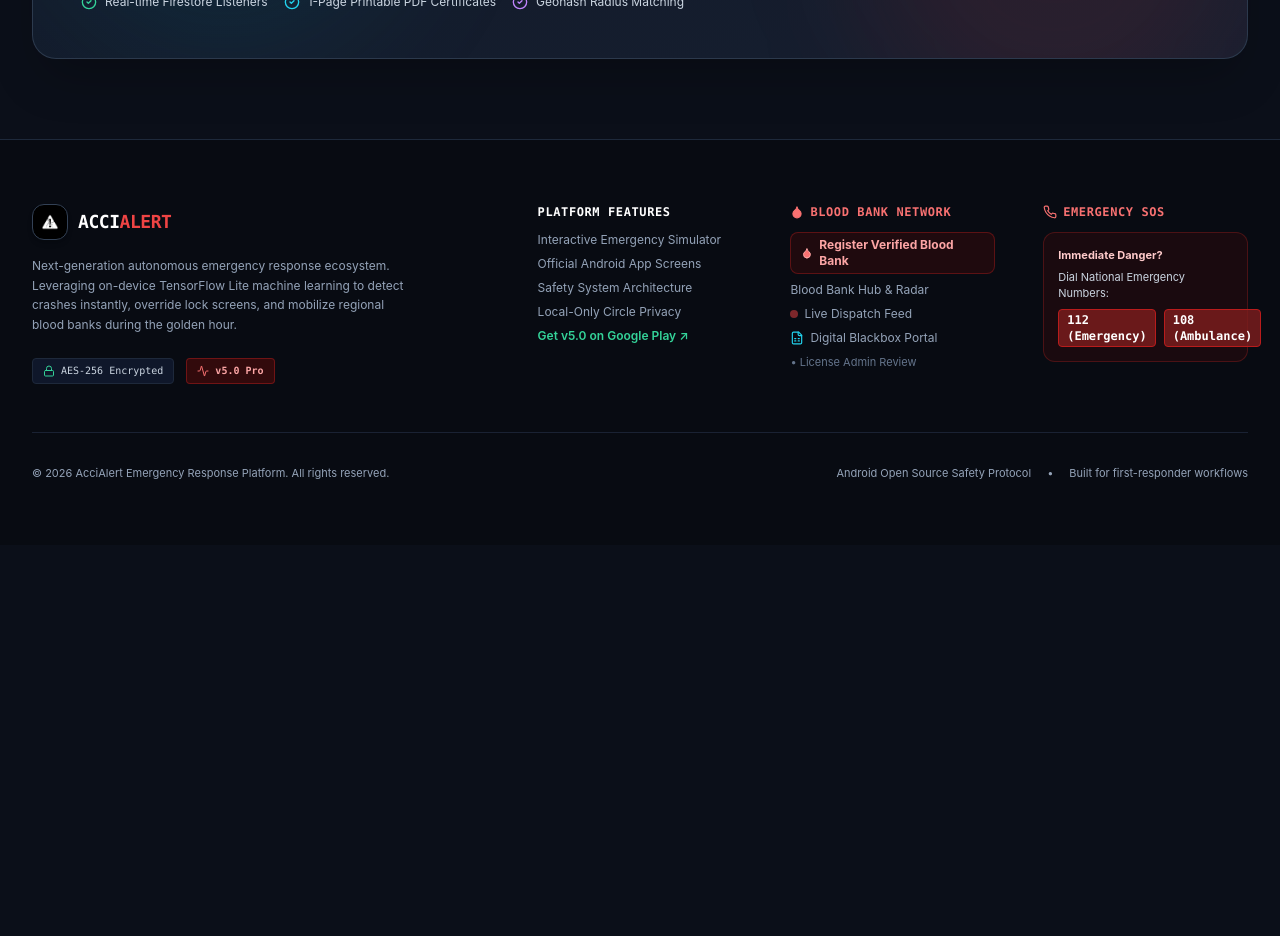
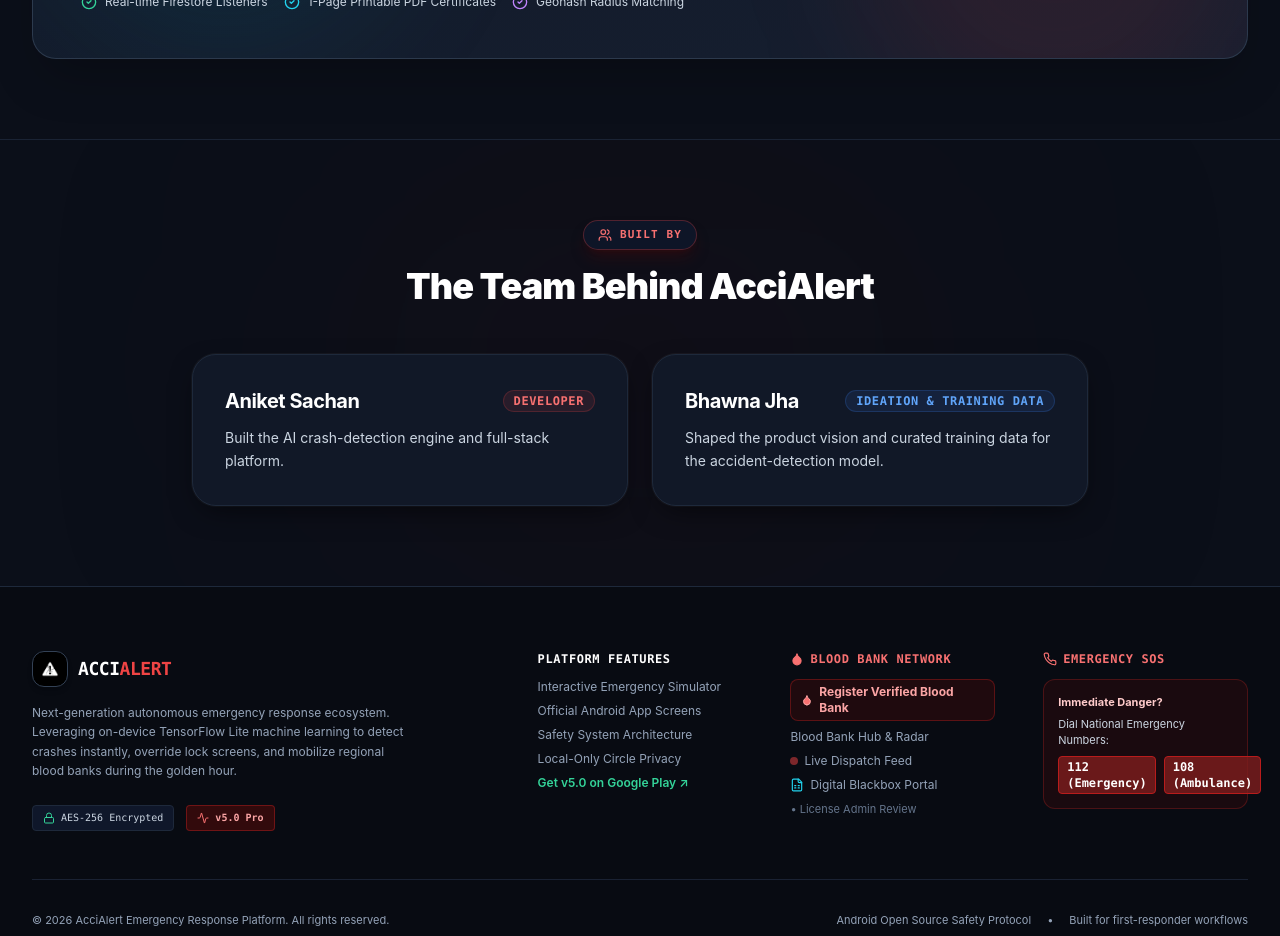
Before and after one commit to aniketsachan989/Accialert_website, a Next.js app: page / in a window 1280 px wide. Shown: the part 7460-8396 px from the top of the page. Before the commit the page ends 8005 px from the top, so only its background shows below. Built offline with nearby package versions, Linux system fonts and the light colour scheme.

Commit message:
feat: add compact and styled Team Behind AcciAlert section on homepage

```diff
--- a/app/page.tsx
+++ b/app/page.tsx
@@ -4,6 +4,7 @@
 import BloodBankFeatureSection from "@/components/BloodBankFeatureSection";
 import ArchitectureGrid from "@/components/ArchitectureGrid";
 import PrivacyReliability from "@/components/PrivacyReliability";
+import TeamSection from "@/components/TeamSection";
 import Link from "next/link";
 import { Droplet, FileSpreadsheet, ShieldAlert, ArrowRight, Radio, HeartPulse, CheckCircle2 } from "lucide-react";
 
@@ -103,6 +104,9 @@
           </div>
         </div>
       </section>
+
+      {/* 8. The Team Behind AcciAlert */}
+      <TeamSection />
     </div>
   );
 }
--- /dev/null
+++ b/components/TeamSection.tsx
@@ -0,0 +1,56 @@
+import { Users } from "lucide-react";
+
+export default function TeamSection() {
+  return (
+    <section className="py-20 bg-[#0B0F19] border-t border-slate-800/80 relative overflow-hidden">
+      {/* Background ambient lighting */}
+      <div className="absolute top-1/2 left-1/2 -translate-x-1/2 -translate-y-1/2 w-[600px] h-[300px] bg-red-950/15 rounded-full blur-[140px] pointer-events-none" />
+
+      <div className="max-w-7xl mx-auto px-4 sm:px-6 lg:px-8 relative">
+        {/* Section Header */}
+        <div className="text-center max-w-3xl mx-auto mb-12">
+          <div className="inline-flex items-center gap-2 px-3.5 py-1.5 rounded-full bg-slate-900/90 border border-red-500/30 text-xs font-semibold text-red-400 mb-4 shadow-lg shadow-red-950/40">
+            <Users className="w-3.5 h-3.5 text-red-400" />
+            <span className="tracking-widest uppercase text-[11px] font-mono font-bold">BUILT BY</span>
+          </div>
+          <h2 className="text-3xl sm:text-4xl font-black text-white tracking-tight">
+            The Team Behind AcciAlert
+          </h2>
+        </div>
+
+        {/* Two Team Member Cards */}
+        <div className="grid grid-cols-1 md:grid-cols-2 gap-6 max-w-4xl mx-auto">
+          {/* Card 1: Aniket Sachan */}
+          <div className="bg-[#111827] border border-slate-800 rounded-3xl p-6 sm:p-8 shadow-xl hover:border-slate-700 transition-all duration-300 glow-card flex flex-col justify-between space-y-3">
+            <div className="flex items-center justify-between gap-3">
+              <h3 className="text-xl font-bold text-white tracking-tight">
+                Aniket Sachan
+              </h3>
+              <span className="bg-red-500/10 text-red-400 border border-red-500/20 px-2.5 py-0.5 rounded-full text-xs font-mono font-bold uppercase tracking-wider">
+                DEVELOPER
+              </span>
+            </div>
+            <p className="text-sm text-slate-300 leading-relaxed">
+              Built the AI crash-detection engine and full-stack platform.
+            </p>
+          </div>
+
+          {/* Card 2: Bhawna Jha */}
+          <div className="bg-[#111827] border border-slate-800 rounded-3xl p-6 sm:p-8 shadow-xl hover:border-slate-700 transition-all duration-300 glow-card flex flex-col justify-between space-y-3">
+            <div className="flex items-center justify-between gap-3">
+              <h3 className="text-xl font-bold text-white tracking-tight">
+                Bhawna Jha
+              </h3>
+              <span className="bg-blue-500/10 text-blue-400 border border-blue-500/20 px-2.5 py-0.5 rounded-full text-xs font-mono font-bold uppercase tracking-wider">
+                IDEATION &amp; TRAINING DATA
+              </span>
+            </div>
+            <p className="text-sm text-slate-300 leading-relaxed">
+              Shaped the product vision and curated training data for the accident-detection model.
+            </p>
+          </div>
+        </div>
+      </div>
+    </section>
+  );
+}
```
